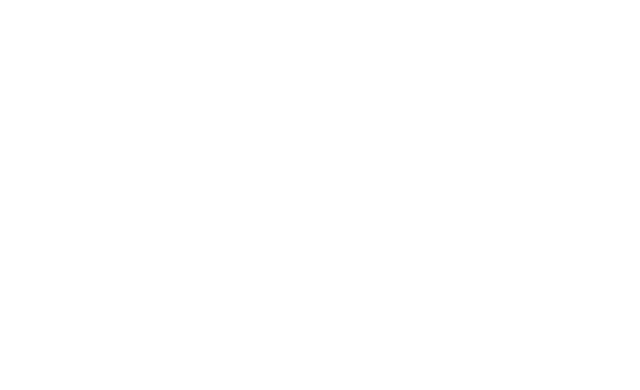
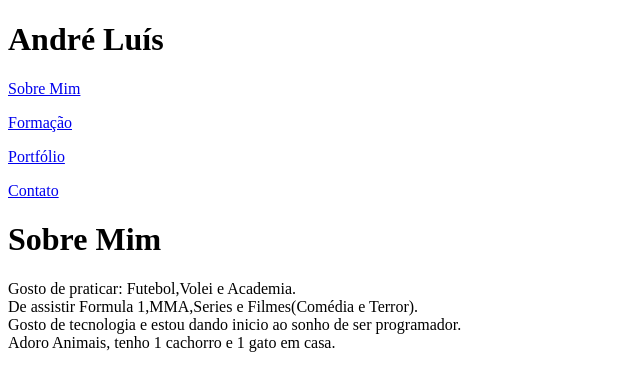
Before and after one commit to Andre-Luis-pvh/AndreTrabalhoWeb, a plain HTML site: page index.html in a window 1280 px wide. Shown: the whole page, without its empty margins (0-640 px from the left). Drawn offline with Linux system fonts and the light colour scheme.

Commit message:
Add files via upload

```diff
--- a/index.html
+++ b/index.html
@@ -3,9 +3,29 @@
 <head>
     <meta charset="UTF-8">
     <meta name="viewport" content="width=device-width, initial-scale=1.0">
-    <title>Document</title>
+    <title>Portfólio</title>
+    <link rel="stylesheet" href="style.css"> <!--link externo para css-->
 </head>
 <body>
+    <header> <!--cabeçalho-->
+        <h1>André Luís</h1>
+    </header>
+    <nav> <!--menu-->
+        <p><a href="index.html">Sobre Mim</a></p>
+        <p><a href="formacao.html">Formação</a></p>
+        <p><a href="portfolio.html">Portfólio</a></p>
+        <p><a href="contato.html">Contato</a></p>
+    </nav>
+    <main>
+        <p>
+            <h1>Sobre Mim</h1>
+            <p>Gosto de praticar: Futebol,Volei e Academia.<br>
+            De assistir Formula 1,MMA,Series e Filmes(Comédia e Terror).<br>
+            Gosto de tecnologia e estou dando inicio ao sonho de ser programador.<br>
+            Adoro Animais, tenho 1 cachorro e 1 gato em casa.
+        </p>
+
+    </main>
 
 </body>
 </html>
```
